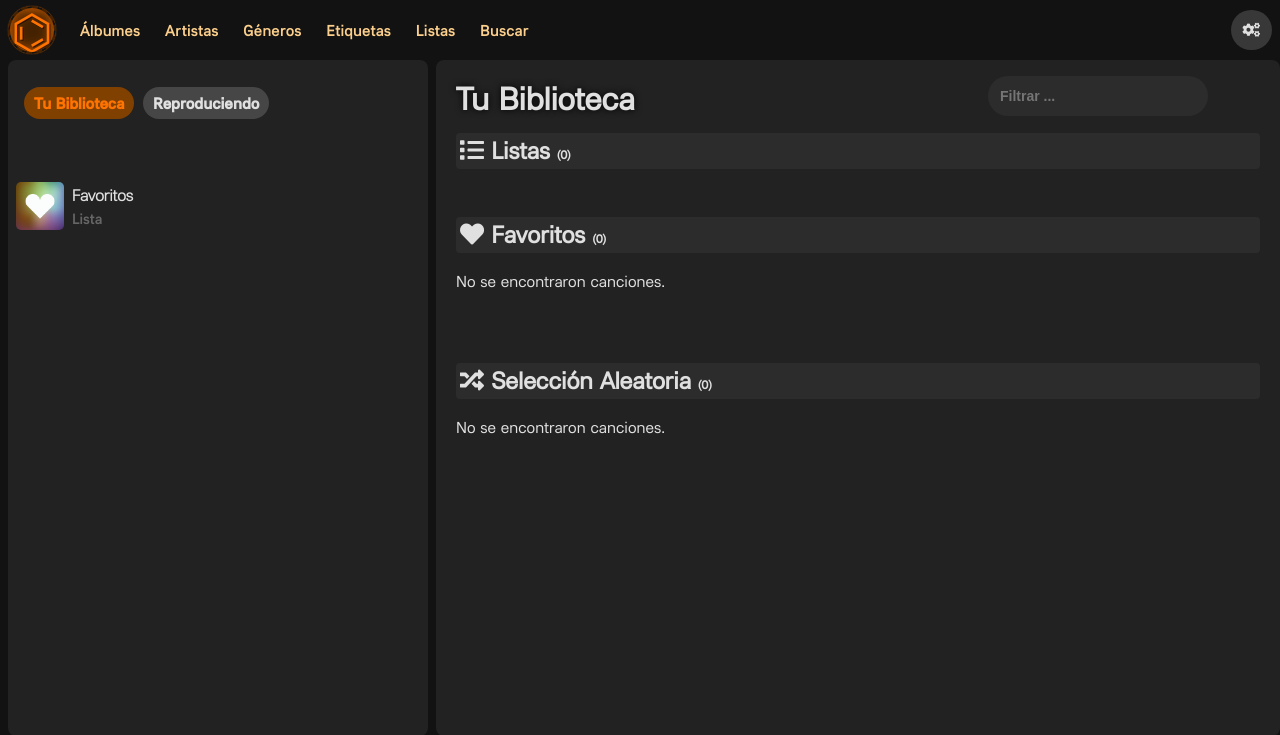
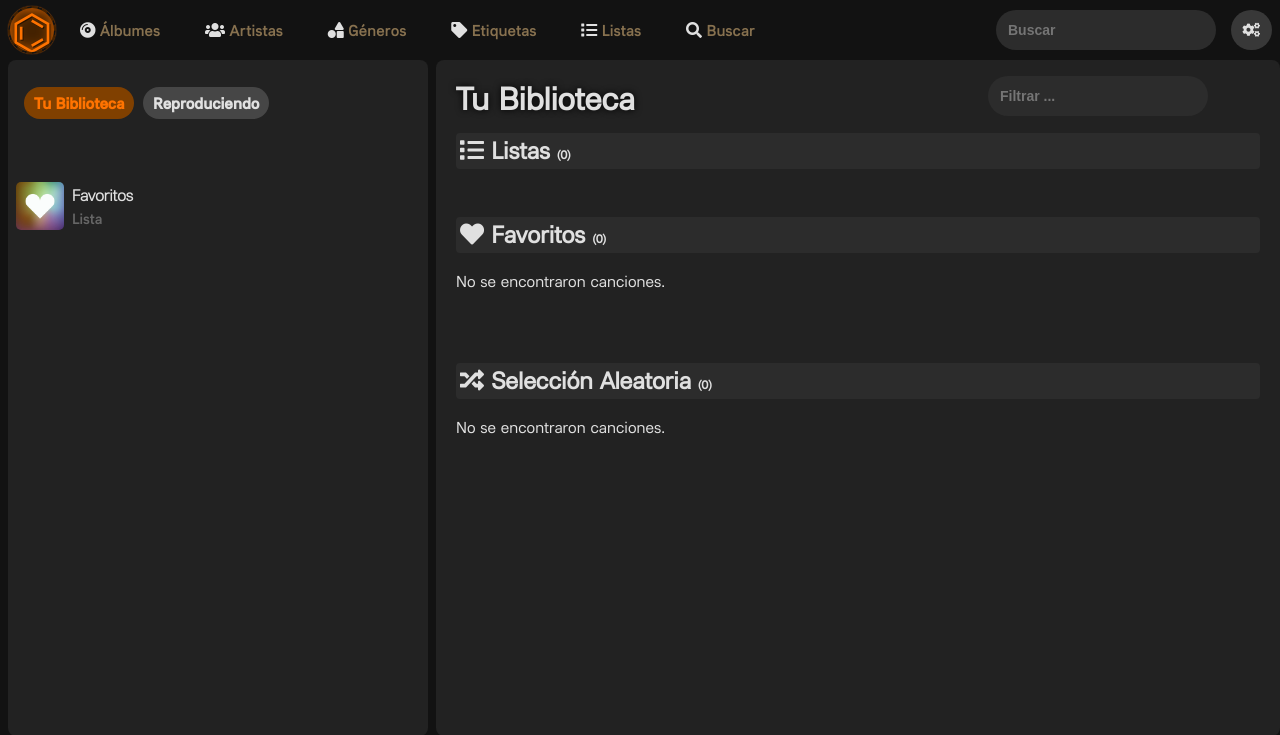
Before and after one commit to pinakure/melodify, a Django app: page / in a window 1280 px wide. Shown: the top 735 px of the page. Run offline with Django 5.2, Linux system fonts and the light colour scheme; data that the repository does not hold is empty; parts of the project's set-up code (start-up, migrations or seed data) failed here and were passed over; some libraries are stand-ins or nearby versions.

Commit message:
Megasearch Stub, Responsive menu

```diff
--- a/backend/static/css/base.css
+++ b/backend/static/css/base.css
@@ -140,11 +140,11 @@ body, html {
 }
 
 /* Nav Link Customization */
-.navbar-links a {
+.navbar-links a, .navbar-links a span {
     margin-right: 20px;
     text-decoration: none;
     font-family: 'lunchtype-medium';
-    color: var(--text-color);
+    color: var(--link-color);
     transition: color 0.3s;
 }
 .navbar-links a:hover {
@@ -316,6 +316,14 @@ button.input:active {
     background-color: var(--bg-sidebar);
 }
 
+.mega-search {
+    left: auto;
+    right: 0px;
+    top: 4px;
+    position: absolute;
+    background-color: var(--bg-sidebar);
+}
+
 
 button.input.transparent:active,
 button.input.transparent:hover,
@@ -472,3 +480,17 @@ button:hover {
         width:100%;
     }
 }
+#logo-no-link { display: none; }
+#logo-link { display: inline-block;}
+#curtain {
+    position: absolute;
+    display: none;
+    top: 0px;
+    left: 0px;
+    width: 100%;
+    height: 100%;
+    z-index: 3000;
+}
+#menu {
+    display: none;
+}
--- a/backend/static/js/Melodify.js
+++ b/backend/static/js/Melodify.js
@@ -321,17 +321,22 @@ function Melodify(){
 };
 Melodify.prototype = {
 
-    initialize : function(){
+    node : function(id){
+        return document.getElementById(id);
+    },
+
+    initialize: function(){
         this.loadScheme(this.state.settings.scheme);
+        this.node('menu').innerHTML = this.node('navbar-links').innerHTML; //copy entries from normal menu to hover menu
         resize();
     },
-    saveState : function() {
+    saveState: function() {
         localStorage.setItem('melodify', JSON.stringify(this.state));
     },
-    reset_scroll : function(){
+    reset_scroll: function(){
         try{ scrollbox.scrollTop = 0;} catch{}
     },
-    getSongDetails : function( buttonElement ){
+    getSongDetails: function( buttonElement ){
         const artistName = buttonElement.getAttribute('data-artistname');
         const songName   = buttonElement.getAttribute('data-songname');
         const lyrics     = buttonElement.getAttribute('data-lyrics');
@@ -374,7 +379,7 @@ Melodify.prototype = {
         }
         if( !only_enqueue ) melodify.player.play(melodify.first_song);
     },
-    enqueueSong : function( buttonElement ){
+    enqueueSong: function( buttonElement ){
         var song = this.getSongDetails( buttonElement );
         song.next = melodify.player.playlist.length ? melodify.player.playlist[ 0 ].id : song.id;
         if(melodify.player.playlist.length)
@@ -382,7 +387,7 @@ Melodify.prototype = {
         melodify.player.playlist.push(song);
         melodify.player.updatePlaylist();
     },
-    navigate : function(url, params=[], register_history=true){
+    navigate: function(url, params=[], register_history=true){
         if( register_history ) this.state.history.push(url);
         target_url = url+'?'
         for(p in params){
@@ -413,18 +418,19 @@ Melodify.prototype = {
             melodify.state.current_page = url;
             melodify.saveState();
             content.focus();
+            document.getElementById('curtain').click();
         })
         .catch(error => {
             console.error('Navigate: Fetch error:', error);
             alert(`Navigate: Network/Server Error ${error}`);
         });
     },
-    getCookie : function(name) {
+    getCookie: function(name) {
         var node = document.getElementsByName('csrfmiddlewaretoken')[0];
         console.log(node);
         return node.value;
     },
-    request : function(url, json_data, done_callback, no_csrf=false) {
+    request: function(url, json_data, done_callback, no_csrf=false) {
         var headers = {
             'Content-Type'      : 'application/json',
         };
--- a/backend/templates/base.html
+++ b/backend/templates/base.html
@@ -23,23 +23,30 @@
         <div class="main-container">
             <!-- Barra Superior -->
             <header class="navbar">
-                <div class="navbar-links">
-                    {% include 'main/link.html' with url='album-tiles'   caption="Álbumes"      %}
-                    {% include 'main/link.html' with url='artist-list'   caption="Artistas"     %}
-                    {% include 'main/link.html' with url='genre-list'    caption="Géneros"      %}
-                    {% include 'main/link.html' with url='tag-list'      caption="Etiquetas"    %}
-                    {% include 'main/link.html' with url='playlist-list' caption="Listas"       %}
-                    {% include 'main/link.html' with url='steal'         caption="Buscar"       %}
+                <div id="navbar-links" class="navbar-links">
+                    {% include 'main/link.html' with url='home'          caption="Biblioteca"   icon="user" display="none" %}
+                    {% include 'main/link.html' with url='album-tiles'   caption="Álbumes"      icon="compact-disc" %}
+                    {% include 'main/link.html' with url='artist-list'   caption="Artistas"     icon="users" %}
+                    {% include 'main/link.html' with url='genre-list'    caption="Géneros"      icon="shapes" %}
+                    {% include 'main/link.html' with url='tag-list'      caption="Etiquetas"    icon="tag" %}
+                    {% include 'main/link.html' with url='playlist-list' caption="Listas"       icon="list" %}
+                    {% include 'main/link.html' with url='steal'         caption="Buscar"       icon="search" %}
                 </div>
-                <a onclick="melodify.navigate('home')">
+                <div id="menu"></div>
+                <div id="curtain" onclick="melodify.node('menu').style.display = 'none';melodify.node('curtain').style.display = 'none';">
+                </div>
+
+                <a id="logo-link" onclick="melodify.navigate('home')">
                     <div id="melodify-logo">
                         <div class="benzene">⌬</div>
                     </div>
                 </a>
-                <div class="search-box">
-                    <!-- Formulario de búsqueda -->
-                    {% block search %}{% endblock %}
+                <div id="logo-no-link" style="cursor: pointer;" onclick="melodify.node('menu').style.display = 'inline-block'; melodify.node('curtain').style.display = 'inline-block';">
+                    <div id="melodify-logo">
+                        <div class="benzene">⌬</div>
+                    </div>
                 </div>
+                {% include "main/widget-megasearch.html" %}
                 {% include "main/widget-settings.html" %}
                 {% block back %}{% endblock %}
             </header>
--- a/backend/templates/main/genre-detail.html
+++ b/backend/templates/main/genre-detail.html
@@ -1,5 +1,6 @@
 <!-- main/genre-detail.html  -->
 {% include "main/widget-title.html" with caption=genre.name subcaption="Género" %}
+{% include "main/widget-admin.html" with object='genre' id=genre.pk %}
 {% include "main/widget-back.html"  %}
 {% include "main/background.html"   with value="linear-gradient(45deg, #1234, #fec4);" %}
 <div class="genre-detail">
--- a/backend/templates/main/link.html
+++ b/backend/templates/main/link.html
@@ -1 +1,2 @@
-<a style="cursor: pointer" onclick="melodify.navigate('{% url url %}')">{{ caption }}</a>
+{% load fontawesome_5 %}
+<a style="{% if display is not None %}display:{{display}};{%endif%} cursor: pointer" onclick="melodify.navigate('{% url url %}')">{% fa5_icon icon color="var(--link-color)" %}&nbsp;<span class="blend-50">{{ caption }}</span></a>
--- a/backend/templates/main/tag-detail.html
+++ b/backend/templates/main/tag-detail.html
@@ -1,5 +1,6 @@
 <!-- main/tag-detail.html  -->
 {% include "main/widget-title.html" with caption=tag.name subcaption="Etiqueta" %}
+{% include "main/widget-admin.html" with object='tag' id=tag.pk %}
 {% include "main/widget-back.html"  %}
 {% include "main/background.html"   with value="linear-gradient(45deg, #1234, #fec4);" %}
 <div class="tag-detail">
--- /dev/null
+++ b/backend/templates/main/widget-admin.html
@@ -0,0 +1,5 @@
+<!-- main/widget-admin.html -->
+{% load fontawesome_5 %}
+{% if user.is_superuser %}
+    <a href="/admin/main/{{ object }}/{{ id }}/" target="_blank" title="Edit">{% fa5_icon "edit" %}</a>
+{% endif %}
--- /dev/null
+++ b/backend/templates/main/widget-megasearch.html
@@ -0,0 +1,9 @@
+<!-- main/widget-megasearch.html -->
+<input
+    type="text"
+    id="megasearch"
+    style="margin-right: 64px;margin-top: 6px;"
+    class="mega-search"
+    placeholder="Buscar"
+    onkeyup="melodify.search(this.value)"
+    >
```
Also changed, not shown: backend/static/css/vertical.css (+42 -0 lines), backend/templates/main/song-detail.html (+7 -2 lines).
